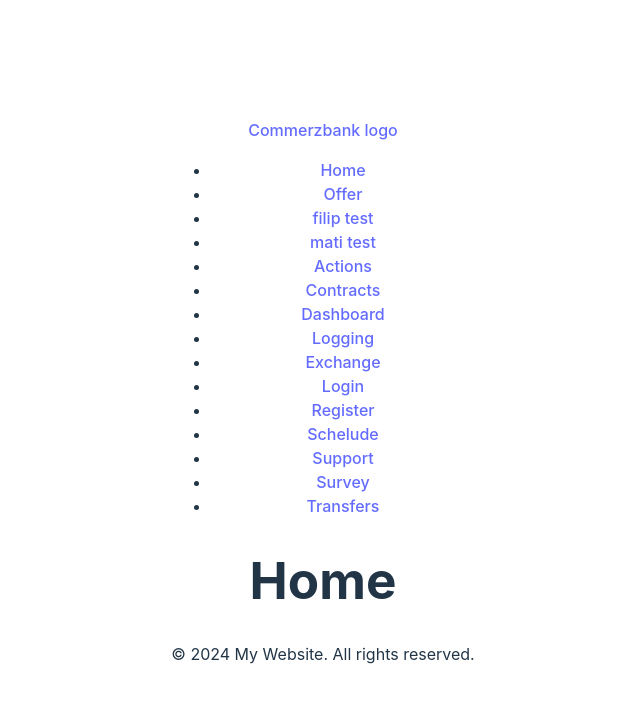
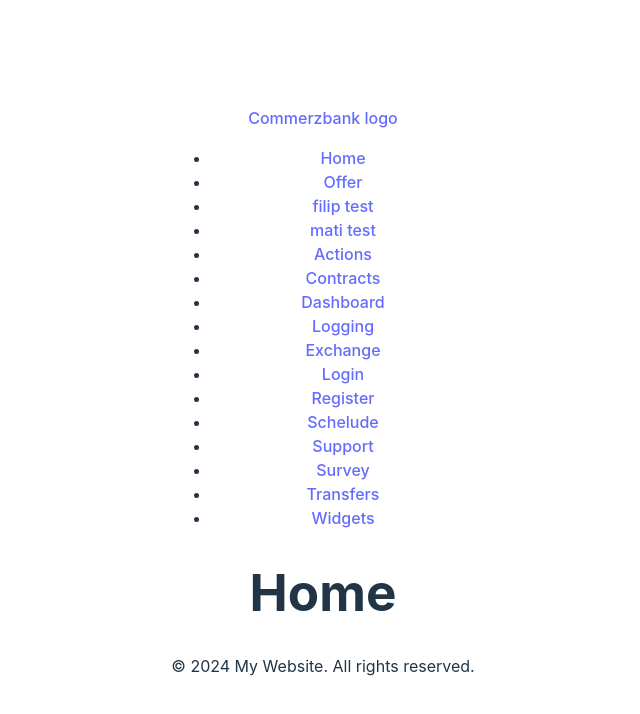
Before and after one commit to Alfiarze/alfiarze-collabothon, a React (Vite) app in the folder app/: page / in a window 1280 px wide. Shown: the top 714 px of the page, without its empty margins (317-957 px from the left). Built offline with nearby package versions, Linux system fonts and the light colour scheme.

Commit message:
widgets-dodane-app

```diff
--- a/app/src/App.tsx
+++ b/app/src/App.tsx
@@ -14,6 +14,7 @@ import Schelude from './pages/Schelude';
 import Support from './pages/Support';
 import Survey from './components/Survey';
 import Transfers from './pages/Transfers';
+import Widgets from './pages/Widgets';
 
 function App() {
   return (
@@ -68,6 +69,9 @@ function App() {
             <li>
               <Link to="/Transfers">Transfers</Link>
             </li>
+            <li>
+              <Link to="/Widgets">Widgets</Link>
+            </li>
           </ul>
         </nav>
 
@@ -94,6 +98,7 @@ function App() {
           <Route path="/support" component={Support} />
           <Route path="/Survey" component={Survey} />
           <Route path="/transfers" component={Transfers} />
+          <Route path="/widgets" component={Widgets} />
           <Route path="/" component={Home} />
         </Switch>
         </div>
```
